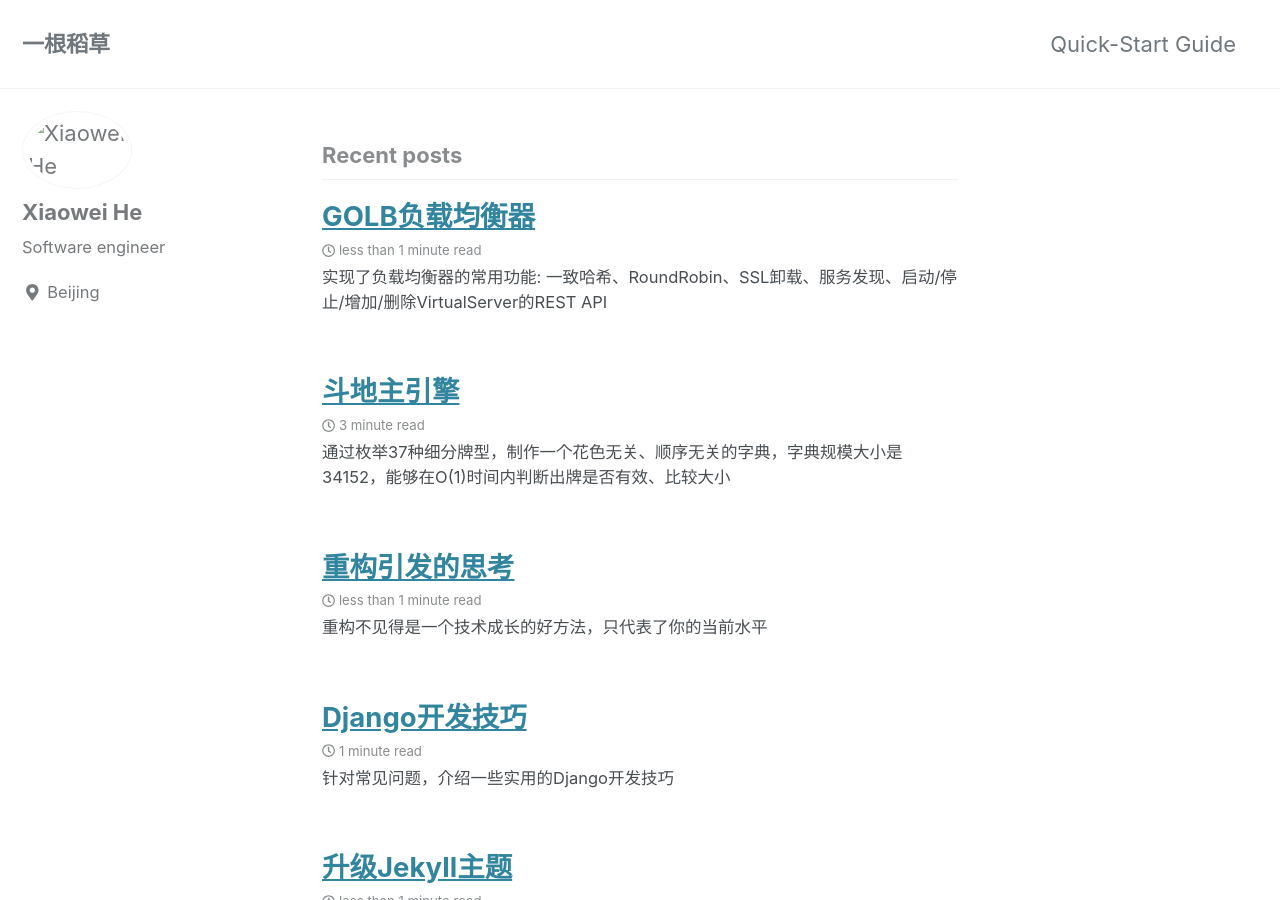
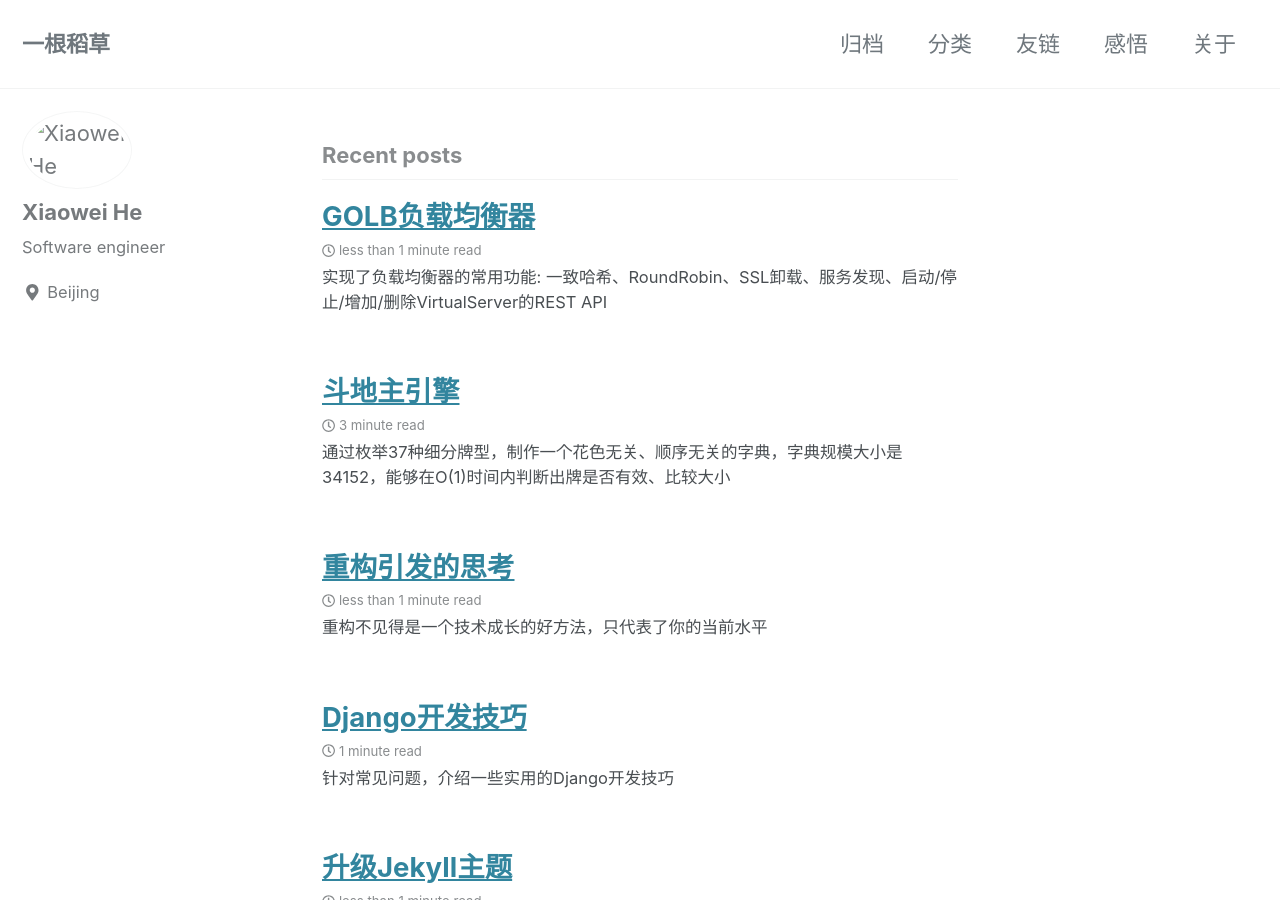
Before and after one commit to onestraw/onestraw.github.io, a Jekyll site: the page built from index.html, in a window 1280 px wide and 900 px high. Built offline with Jekyll 4.4.1, drawn with Linux system fonts in a browser that asks for light colours; cached includes are drawn as plain includes; nearby versions of some CDN libraries; the list of posts is cut into pages by our own code.

Commit message:
reset _data/nav

```diff
--- a/_data/navigation.yml
+++ b/_data/navigation.yml
@@ -1,12 +1,16 @@
-# main links
+# main links links
 main:
-  - title: "Quick-Start Guide"
-    url: https://mmistakes.github.io/minimal-mistakes/docs/quick-start-guide/
-  # - title: "About"
-  #   url: https://mmistakes.github.io/minimal-mistakes/about/
-  # - title: "Sample Posts"
-  #   url: /year-archive/
-  # - title: "Sample Collections"
-  #   url: /collection-archive/
-  # - title: "Sitemap"
-  #   url: /sitemap/
+  - title: "归档"
+    url: /year-archive/
+
+  - title: "分类"
+    url: /categories/
+
+  - title: "友链"
+    url: /links/
+
+  - title: "感悟"
+    url: /think/
+
+  - title: "关于"
+    url: /about/
```
